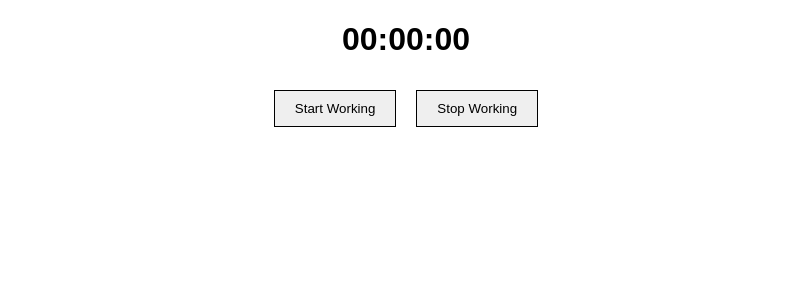
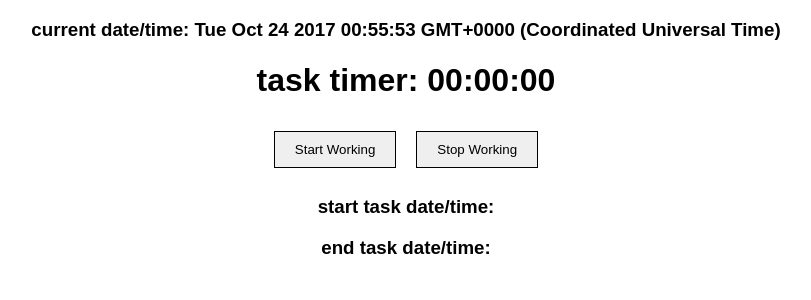
Before and after one commit to erlemulligan/activity-tracker, a React (Create React App) app: page / in a window 1280 px wide. Shown: the top 300 px of the page, without its empty margins (234-1045 px from the left). Built offline with nearby package versions, Linux system fonts and the light colour scheme.

Commit message:
adding live clock and start/end task time

```diff
--- a/src/Components/TimerComponent/index.js
+++ b/src/Components/TimerComponent/index.js
@@ -7,7 +7,9 @@ class TimerComponent extends Component {
     super(props)
     console.log(this.props)
     this.state = {
-      date: new Date(),
+      currentDate: new Date(),
+      startDate: '',
+      endDate: '',
       secondsElapsed: 0,
     }
 
@@ -18,9 +20,27 @@ class TimerComponent extends Component {
     this.getHours = this.getHours.bind(this)
   }
 
+  componentDidMount() {
+    this.clockIncrementer = setInterval(
+      () => this.setState({currentDate: new Date()}),
+      1000
+    );
+  }
+
+  componentWillUnmount() {
+    clearInterval(this.clockIncrementer);
+  }
+
   handleStart() {
+    this.setState({
+      startDate: new Date(),
+      endDate: 'work currently in progress...'
+    })
+
     this.timeIncrementer = setInterval(() => {
-      this.setState({secondsElapsed: this.state.secondsElapsed + 1})
+      this.setState({
+        secondsElapsed: this.state.secondsElapsed + 1,
+      })
 
       if (this.state.secondsElapsed % this.props.breakReminderInSeconds === 0) {
         alert('Do you need to take a break?')
@@ -30,7 +50,10 @@ class TimerComponent extends Component {
 
   handleStop() {
     clearInterval(this.timeIncrementer)
-    this.setState({secondsElapsed: 0})
+    this.setState({
+      secondsElapsed: 0,
+      endDate: new Date(),
+    })
   }
 
   getHours() {
@@ -48,9 +71,12 @@ class TimerComponent extends Component {
   render() {
     return (
       <div className="TimerComponentContainer">
-        <h1>{`${this.getHours()}:${this.getMinutes()}:${this.getSeconds()}`}</h1>
+        <h3>{`current date/time: ${this.state.currentDate}`}</h3>
+        <h1>{`task timer: ${this.getHours()}:${this.getMinutes()}:${this.getSeconds()}`}</h1>
         <ButtonComponent buttonText="Start Working" onClick={this.handleStart}/>
         <ButtonComponent buttonText="Stop Working" onClick={this.handleStop} />
+        <h3>{`start task date/time: ${this.state.startDate}`}</h3>
+        <h3>{`end task date/time: ${this.state.endDate}`}</h3>
       </div>
     );
   }
```
